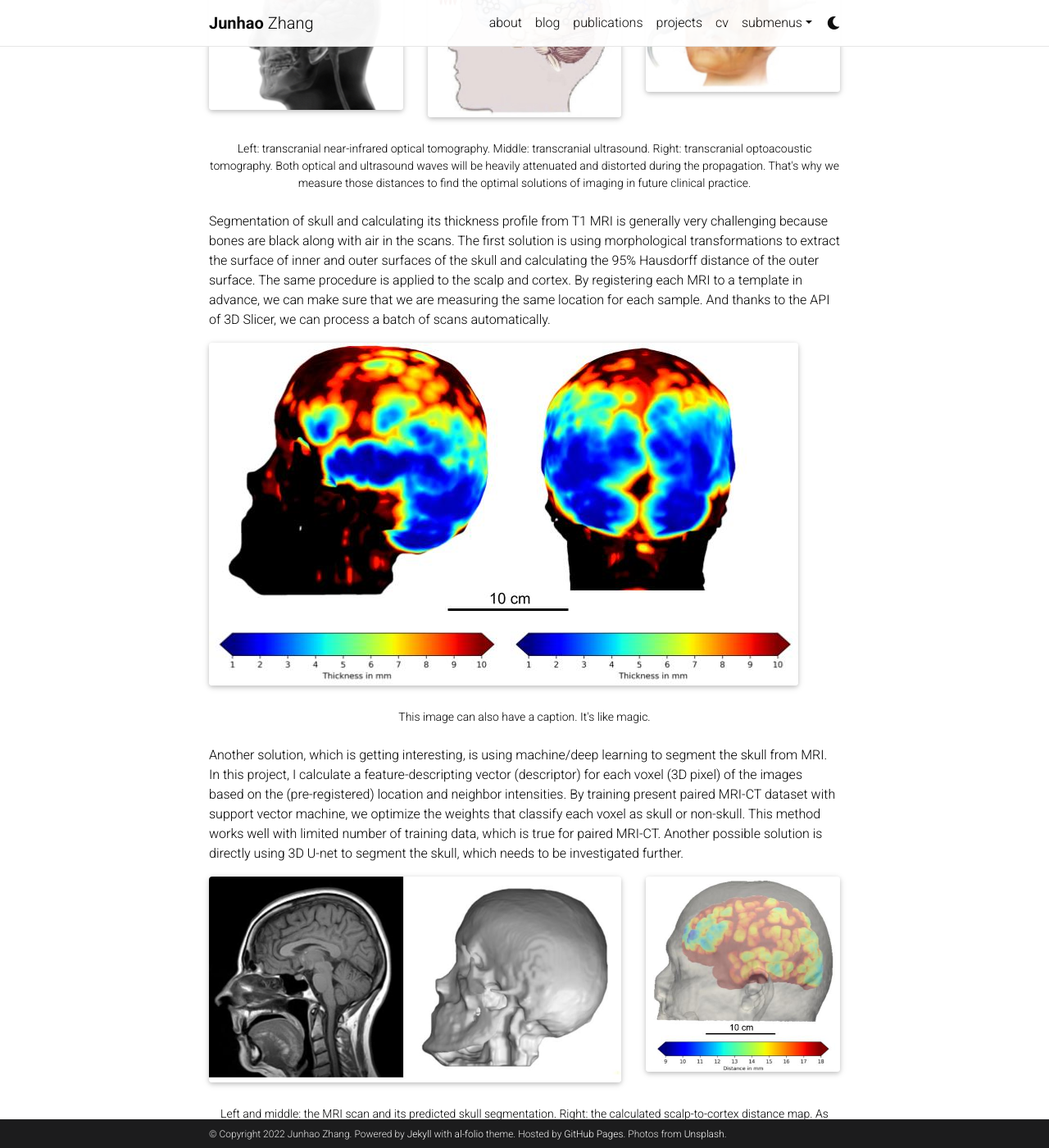
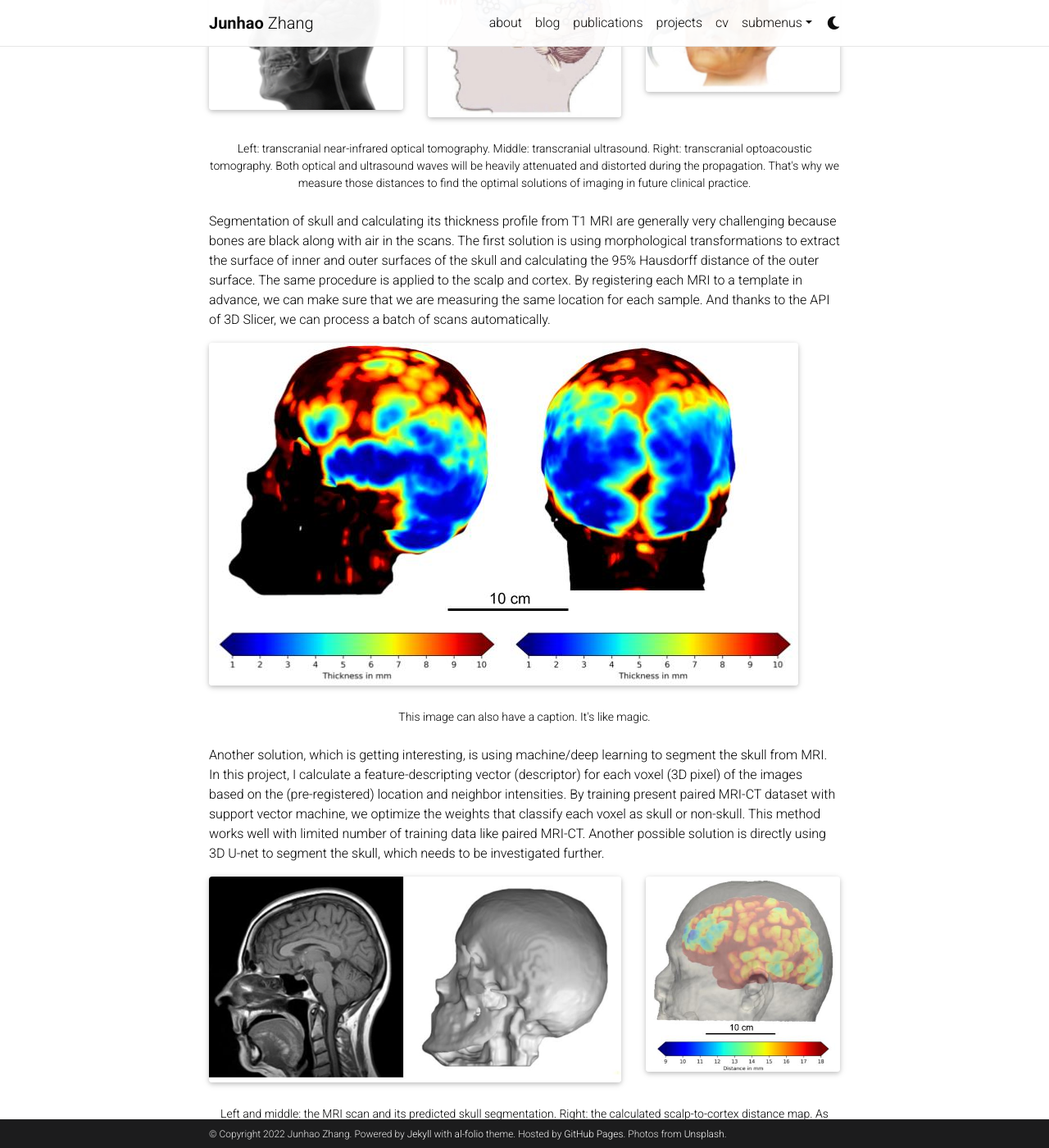
Before and after one commit to Junha0Zhang/junha0Zhang.github.io, a Jekyll site: the page built from _projects/2_project.md, in a window 1280 px wide and 1400 px high, scrolled down 405 px. Shown: the whole window at 82% size. Built offline with Jekyll 4.4.1, drawn with Linux system fonts in a browser that asks for light colours; full-size pictures stand in for the smaller copies a plugin makes; comment, search, counter and statistics services are not loaded; a style sheet for code colours, icons or effects is not loaded; some of the changed text lies outside the part shown.

Commit message:
Update 2_project.md

```diff
--- a/_projects/2_project.md
+++ b/_projects/2_project.md
@@ -23,7 +23,7 @@ In collaboration with the hospital, I measure the skull thicknesses and scalp-to
     Left: transcranial near-infrared optical tomography. Middle: transcranial ultrasound. Right: transcranial optoacoustic tomography. Both optical and ultrasound waves will be heavily attenuated and distorted during the propagation. That's why we measure those distances to find the optimal solutions of imaging in future clinical practice.
 </div>
 
-Segmentation of skull and calculating its thickness profile from T1 MRI is generally very challenging because bones are black along with air in the scans. The first solution is using morphological transformations to extract the surface of inner and outer surfaces of the skull and calculating the 95% Hausdorff distance of the outer surface. The same procedure is applied to the scalp and cortex. By registering each MRI to a template in advance, we can make sure that we are measuring the same location for each sample. And thanks to the API of 3D Slicer, we can process a batch of scans automatically.
+Segmentation of skull and calculating its thickness profile from T1 MRI are generally very challenging because bones are black along with air in the scans. The first solution is using morphological transformations to extract the surface of inner and outer surfaces of the skull and calculating the 95% Hausdorff distance of the outer surface. The same procedure is applied to the scalp and cortex. By registering each MRI to a template in advance, we can make sure that we are measuring the same location for each sample. And thanks to the API of 3D Slicer, we can process a batch of scans automatically.
 
 <div class="row">
     <div class="col-sm mt-3 mt-md-0">
@@ -34,7 +34,7 @@ Segmentation of skull and calculating its thickness profile from T1 MRI is gener
     This image can also have a caption. It's like magic.
 </div>
 
-Another solution, which is getting interesting, is using machine/deep learning to segment the skull from MRI. In this project, I calculate a feature-descripting vector (descriptor) for each voxel (3D pixel) of the images based on the (pre-registered) location and neighbor intensities. By training present paired MRI-CT dataset with support vector machine, we optimize the weights that classify each voxel as skull or non-skull. This method works well with limited number of training data, which is true for paired MRI-CT. Another possible solution is directly using 3D U-net to segment the skull, which needs to be investigated further.
+Another solution, which is getting interesting, is using machine/deep learning to segment the skull from MRI. In this project, I calculate a feature-descripting vector (descriptor) for each voxel (3D pixel) of the images based on the (pre-registered) location and neighbor intensities. By training present paired MRI-CT dataset with support vector machine, we optimize the weights that classify each voxel as skull or non-skull. This method works well with limited number of training data like paired MRI-CT. Another possible solution is directly using 3D U-net to segment the skull, which needs to be investigated further.
 
 
 <div class="row justify-content-sm-center">
```
Also changed, not shown: other parts of _projects/2_project.md (+2 -2 lines).
